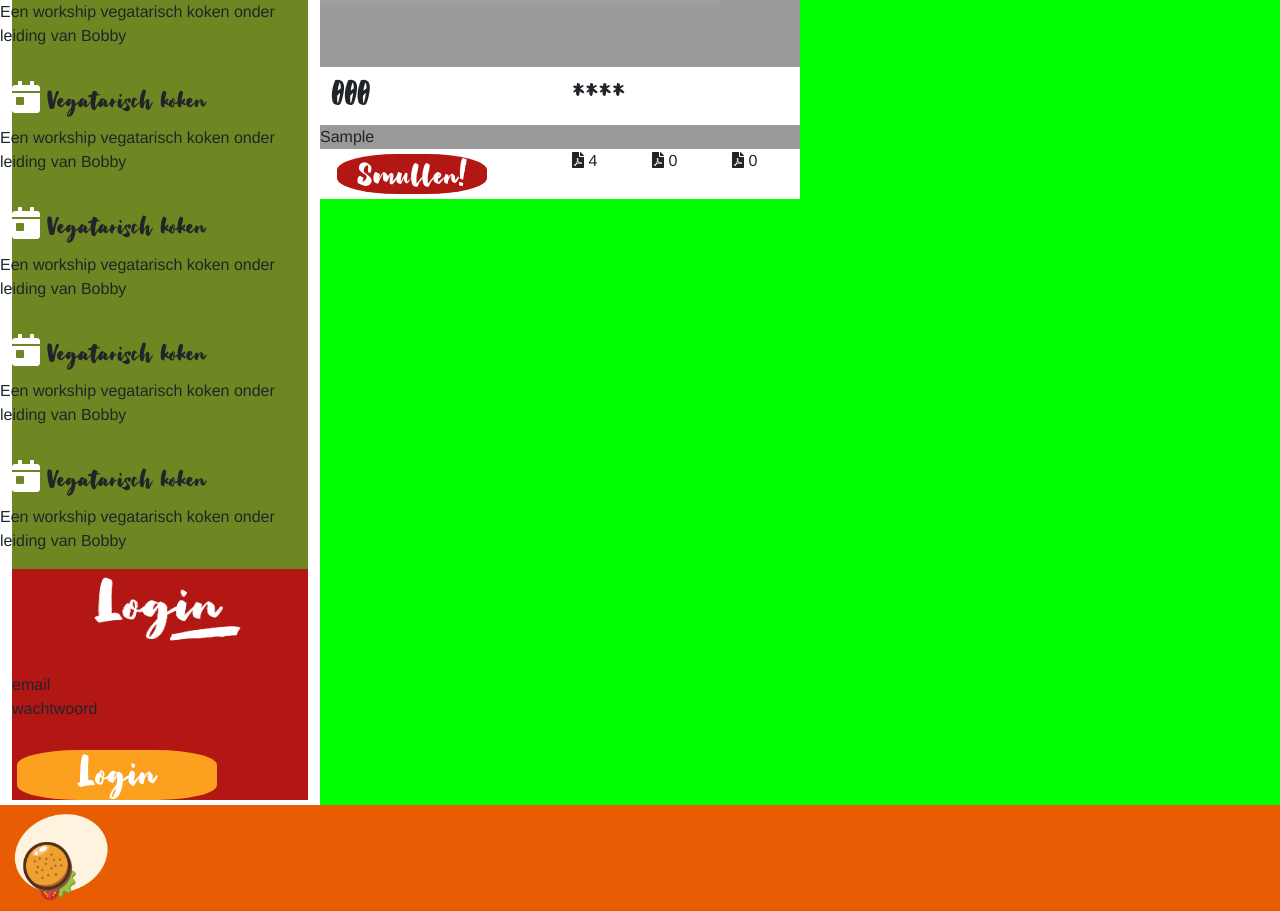
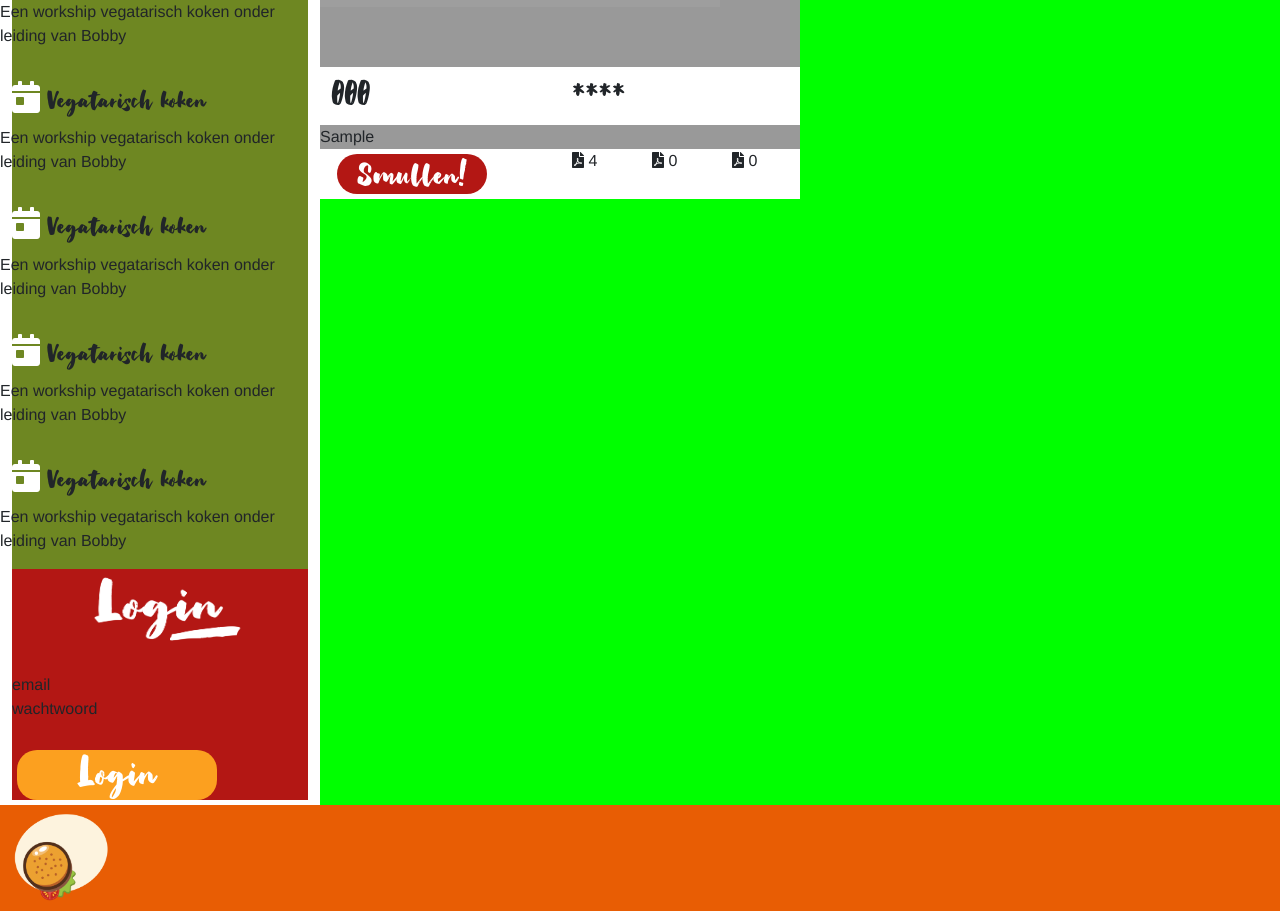
Before and after one commit to Stef-L-021/educom-verrukkulluk-1668679088, a PHP site: template templates/homepage.html.twig in a window 1280 px wide. Shown: the part 1013-1924 px from the top of the page. Run offline with PHP 8.4, Linux system fonts and the light colour scheme; the template is opened without the code that fills it: most values are stand-ins (such as "Sample title", 1, 10 or a date in 2020); some libraries are stand-ins or nearby versions; grey boxes are pictures that could not be loaded.

Commit message:
Buttons ontsjinkt

```diff
--- a/assets/css/main.css
+++ b/assets/css/main.css
@@ -65,7 +65,7 @@ html, body {
     cursor: pointer;
     text-align: center;
     transition: all ease 0.4s;
-    border-radius: 30%;
+    border-radius: 20px;
 }
 
 .smullen_button {
@@ -80,7 +80,7 @@ html, body {
     cursor: pointer;
     text-align: center;
     transition: all ease 0.1s;
-    border-radius: 40%;
+    border-radius: 20px;
 }
 
 .smullen_button:hover {
```
